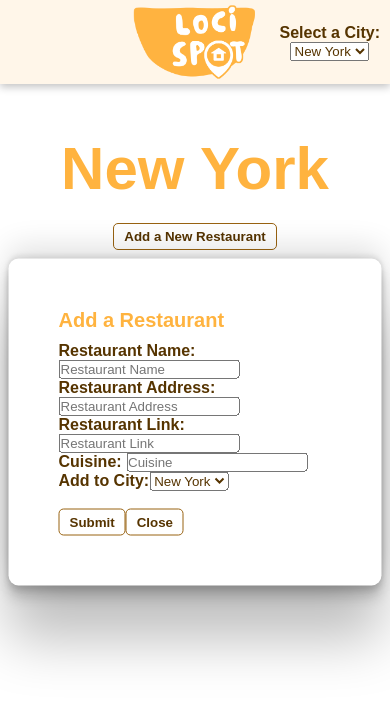
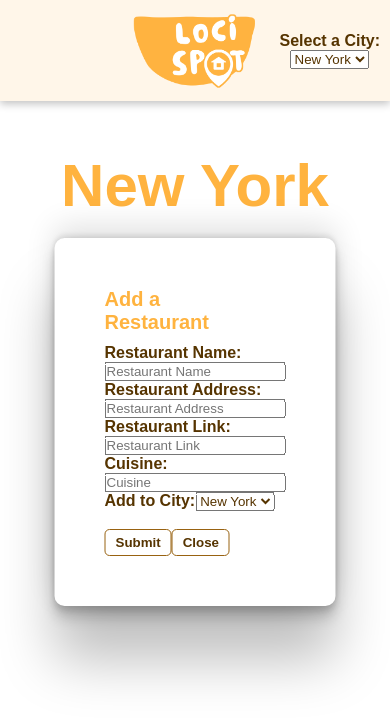
Before and after one commit to Yeti-Crab-Loci-Spots/Loci-Spots, a React (Create React App) app in the folder client/: page / in a window 390 px wide. Both pictures are taken after a click on the button "Add a New Restaurant". Shown: the top 722 px of the page. Built offline with nearby package versions, Linux system fonts and the light colour scheme; no server answers.

Commit message:
mobile updates

```diff
--- a/client/src/styles.css
+++ b/client/src/styles.css
@@ -230,7 +230,7 @@ footer {
     justify-content: center;
     width: 100%;
     position: relative;
-    height: 10vh;
+    height: 12vh;
     margin: 0 auto;
   }
   .restaurantContainer {
@@ -249,7 +249,7 @@ footer {
     border-radius: 10px;
     display: grid;
     grid-template-columns: 50px 1fr;
-    width: 100vw;
+    width: 80vw;
 
   }
   .cityName {
@@ -273,7 +273,7 @@ footer {
     font-weight: 700;
     color: #ffb33f;
     margin-bottom: 10px;
-    width: 70vw;
+    width: 80%;
   }
   .info-text {
     font-size: 20px;
```
